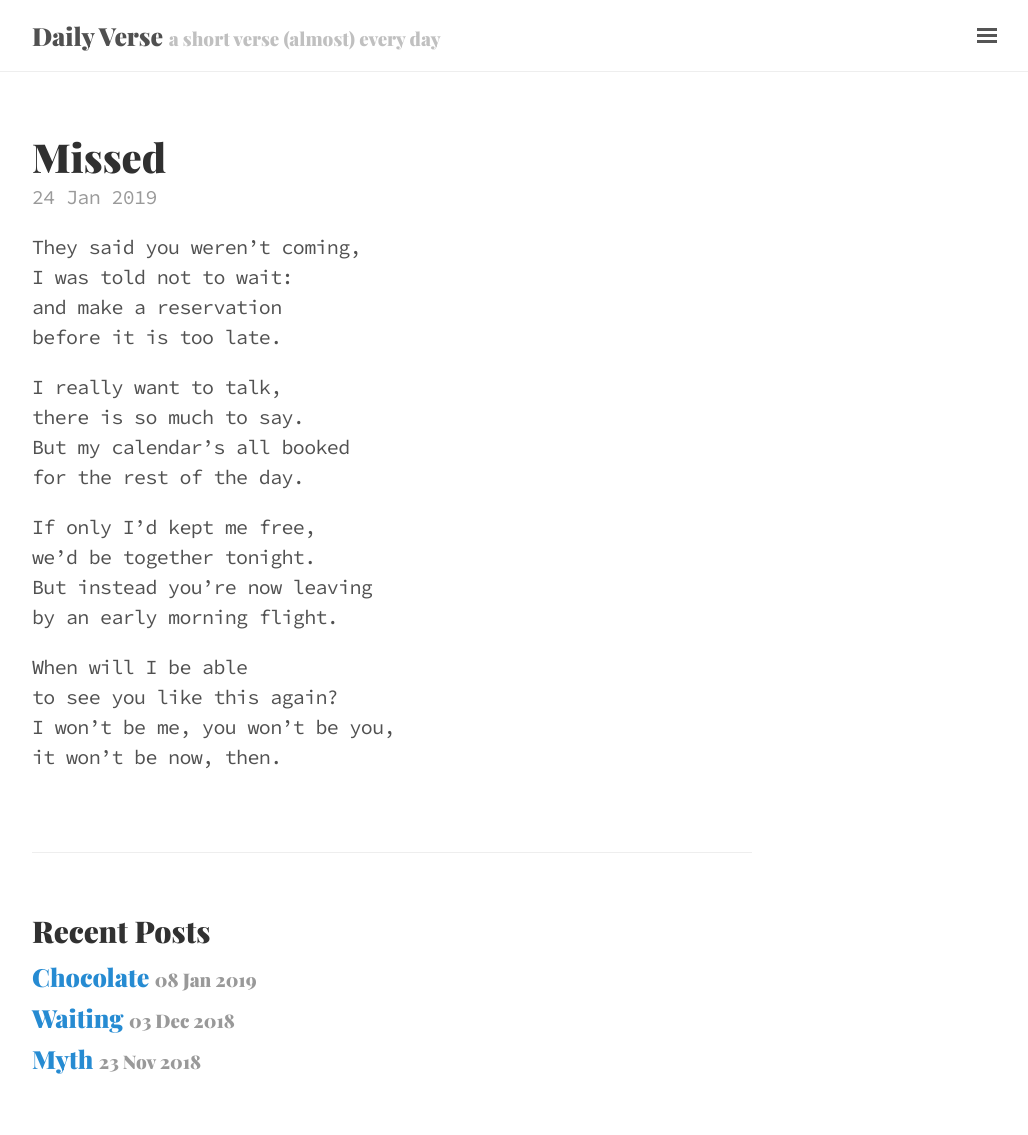
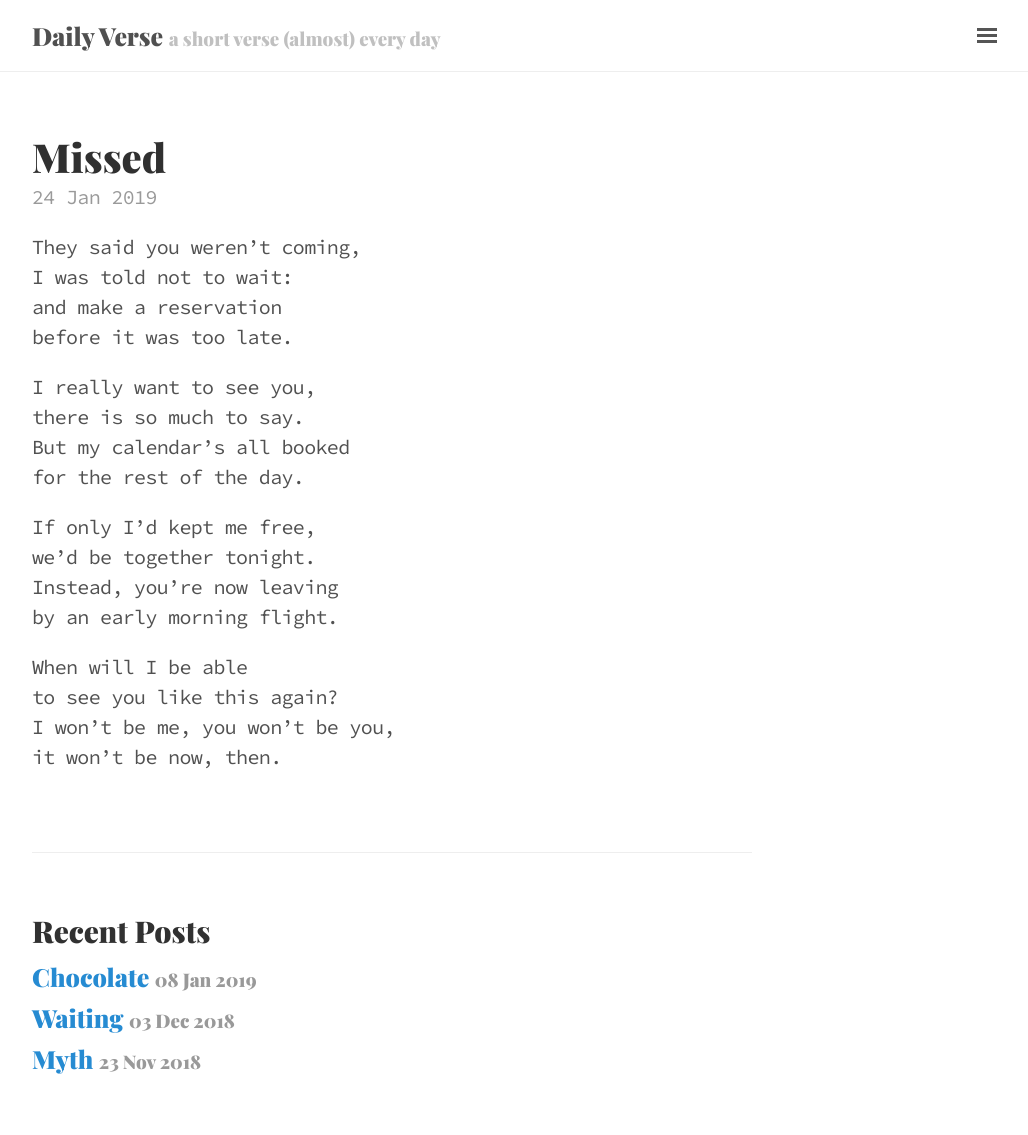
Before and after one commit to rossbernet/daily-verse, a Jekyll site: the page built from _posts/2019-01-24-missed.md, in a window 1280 px wide. Shown: the whole page, without its empty margins (248-1276 px from the left). Built offline with Jekyll 4.4.1, drawn with Linux system fonts in a browser that asks for light colours.

Commit message:
2019-01-24 Missed -- Revision
This brings it closer to the original hand written version.
The edits originally made in the digital version were thought
to improve the flow, but after reciting it for Linnea I
realized that the original worked better.

```diff
--- a/_posts/2019-01-24-missed.md
+++ b/_posts/2019-01-24-missed.md
@@ -6,16 +6,16 @@ title: Missed
 They said you weren't coming,
 I was told not to wait:
 and make a reservation
-before it is too late.
+before it was too late.
 
-I really want to talk,
+I really want to see you,
 there is so much to say.
 But my calendar's all booked
 for the rest of the day.
 
 If only I'd kept me free,
 we'd be together tonight.
-But instead you're now leaving
+Instead, you're now leaving
 by an early morning flight.
 
 When will I be able
```
